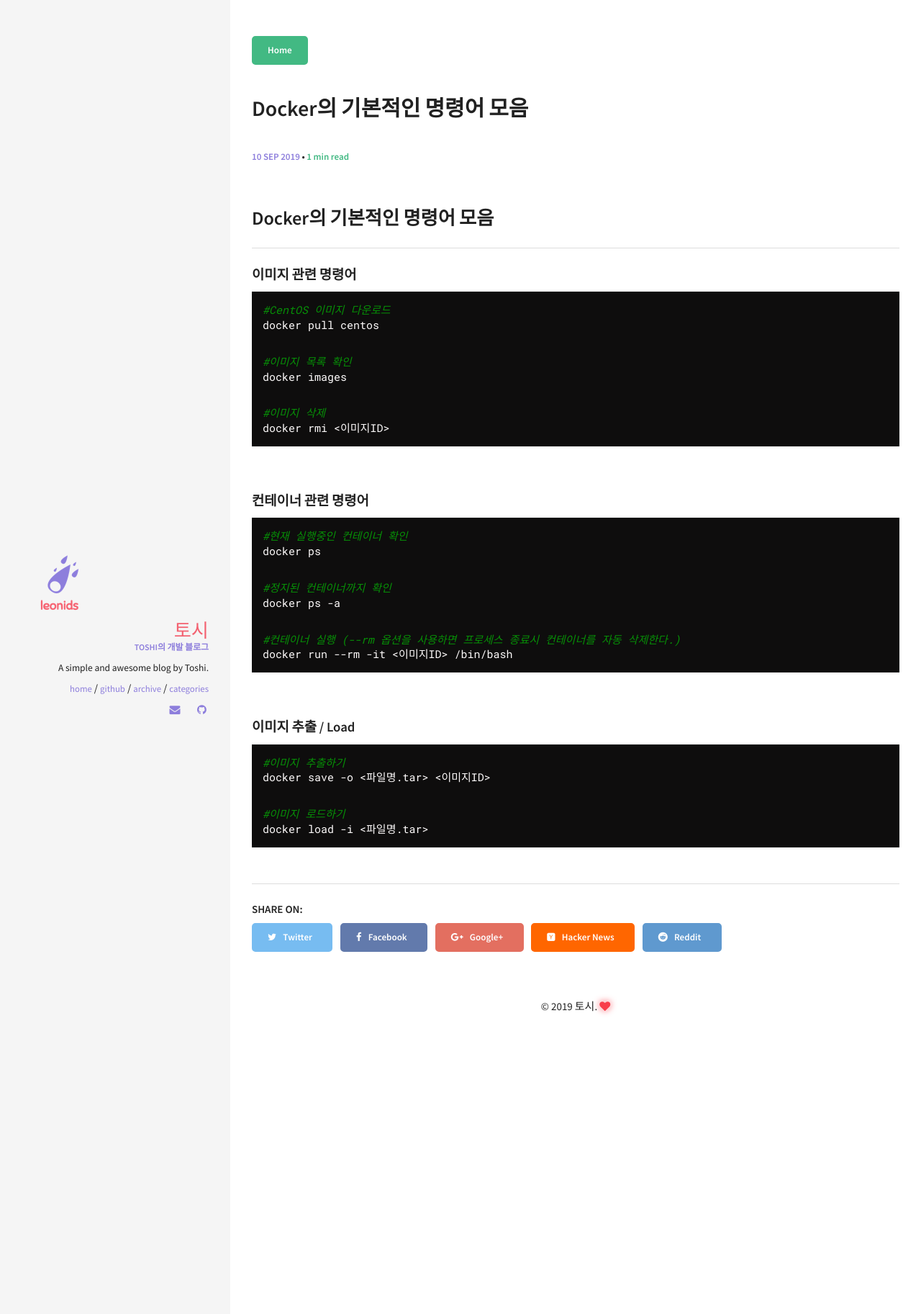
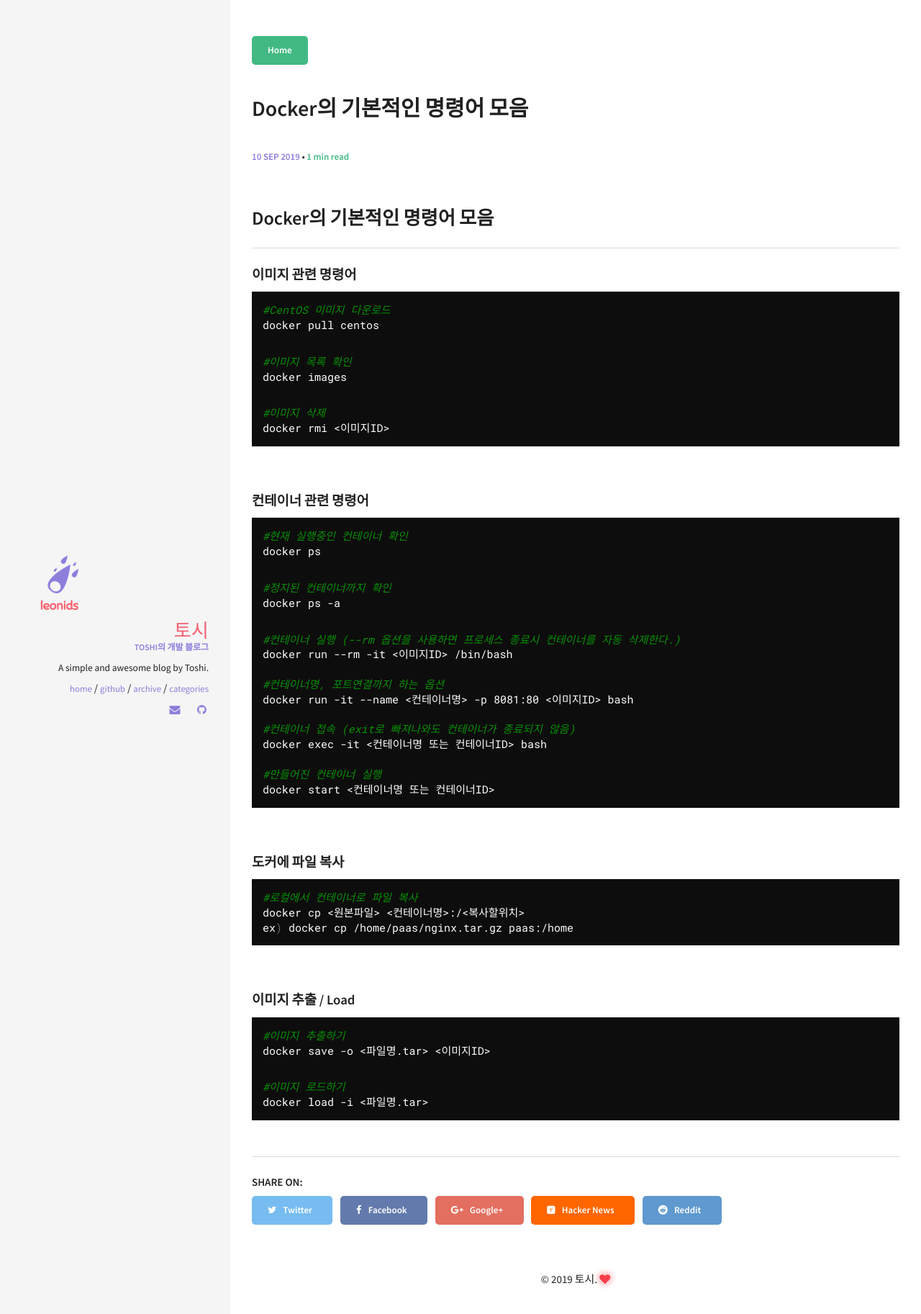
Before and after one commit to toshi15shkim/toshi15shkim.github.io, a Jekyll site: the page built from _posts/2019/2019-09-10-linux-docker-command.md, in a window 1280 px wide. Shown: the top 1825 px of the page at 72% size. Built offline with Jekyll 4.4.1, drawn with Linux system fonts in a browser that asks for light colours.

Commit message:
도커 명령어 수정

````diff
--- a/_posts/2019/2019-09-10-linux-docker-command.md
+++ b/_posts/2019/2019-09-10-linux-docker-command.md
@@ -40,6 +40,24 @@ docker ps -a
 ```bash
 #컨테이너 실행 (--rm 옵션을 사용하면 프로세스 종료시 컨테이너를 자동 삭제한다.)
 docker run --rm -it <이미지ID> /bin/bash
+
+#컨테이너명, 포트연결까지 하는 옵션
+docker run -it --name <컨테이너명> -p 8081:80 <이미지ID> bash
+
+#컨테이너 접속 (exit로 빠져나와도 컨테이너가 종료되지 않음)
+docker exec -it <컨테이너명 또는 컨테이너ID> bash
+
+#만들어진 컨테이너 실행
+docker start <컨테이너명 또는 컨테이너ID>
+```
+
+<br/>
+
+#### 도커에 파일 복사
+```bash
+#로컬에서 컨테이너로 파일 복사
+docker cp <원본파일> <컨테이너명>:/<복사할위치>
+ex) docker cp /home/paas/nginx.tar.gz paas:/home
 ```
 
 <br/>
````
